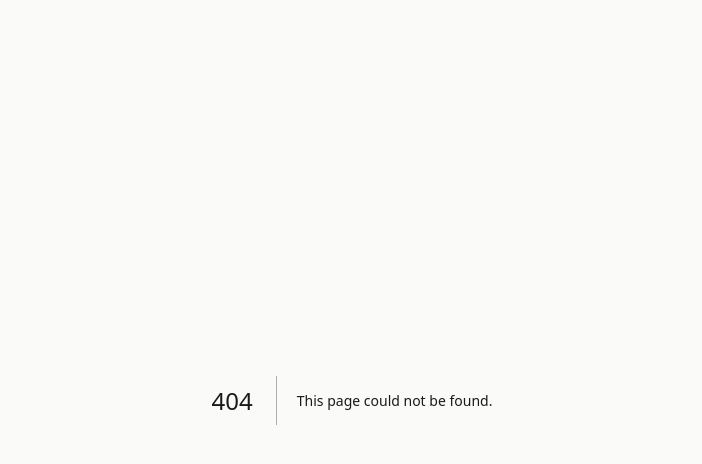
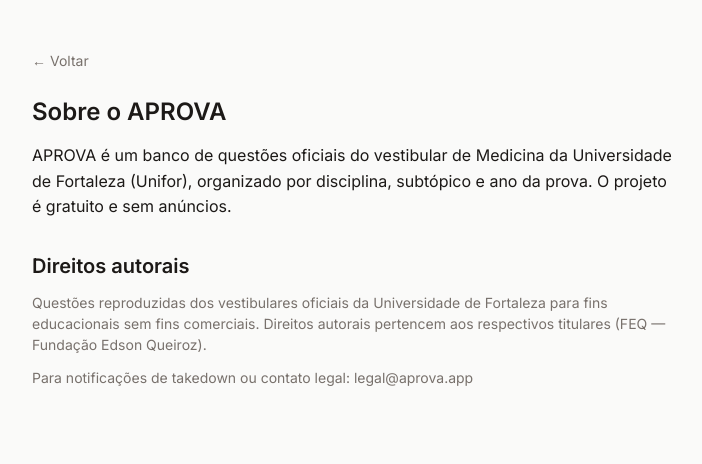
Before and after one commit to raioxdaobra/APROVA, a Next.js app: page /sobre in a window 1280 px wide. Before the commit this address had no page. Shown: the top 464 px of the page, without its empty margins (288-990 px from the left). Built offline with nearby package versions, Linux system fonts and the light colour scheme.

Commit message:
feat: add about, privacy and terms placeholder pages

```diff
--- /dev/null
+++ b/src/app/privacidade/page.tsx
@@ -0,0 +1,17 @@
+import Link from 'next/link';
+
+export const metadata = { title: 'Privacidade — APROVA' };
+
+export default function PrivacidadePage() {
+  return (
+    <main className="container max-w-2xl py-12">
+      <Link href="/" className="text-sm text-muted-foreground hover:underline">← Voltar</Link>
+      <h1 className="mt-6 text-2xl font-semibold">Política de Privacidade</h1>
+      <p className="mt-4 text-sm text-muted-foreground">
+        Versão completa em desenvolvimento. Em breve esta página listará exatamente quais dados coletamos,
+        com quais serviços compartilhamos (Supabase, Vercel, PostHog, Sentry), por quanto tempo retemos,
+        e como exercer os direitos garantidos pela LGPD.
+      </p>
+    </main>
+  );
+}
--- /dev/null
+++ b/src/app/sobre/page.tsx
@@ -0,0 +1,24 @@
+import Link from 'next/link';
+
+export const metadata = { title: 'Sobre — APROVA' };
+
+export default function SobrePage() {
+  return (
+    <main className="container max-w-2xl py-12">
+      <Link href="/" className="text-sm text-muted-foreground hover:underline">← Voltar</Link>
+      <h1 className="mt-6 text-2xl font-semibold">Sobre o APROVA</h1>
+      <p className="mt-4 text-base">
+        APROVA é um banco de questões oficiais do vestibular de Medicina da Universidade de Fortaleza (Unifor),
+        organizado por disciplina, subtópico e ano da prova. O projeto é gratuito e sem anúncios.
+      </p>
+      <h2 className="mt-8 text-xl font-semibold">Direitos autorais</h2>
+      <p className="mt-3 text-sm text-muted-foreground">
+        Questões reproduzidas dos vestibulares oficiais da Universidade de Fortaleza para fins educacionais
+        sem fins comerciais. Direitos autorais pertencem aos respectivos titulares (FEQ — Fundação Edson Queiroz).
+      </p>
+      <p className="mt-3 text-sm text-muted-foreground">
+        Para notificações de takedown ou contato legal: legal@aprova.app
+      </p>
+    </main>
+  );
+}
--- /dev/null
+++ b/src/app/termos/page.tsx
@@ -0,0 +1,15 @@
+import Link from 'next/link';
+
+export const metadata = { title: 'Termos — APROVA' };
+
+export default function TermosPage() {
+  return (
+    <main className="container max-w-2xl py-12">
+      <Link href="/" className="text-sm text-muted-foreground hover:underline">← Voltar</Link>
+      <h1 className="mt-6 text-2xl font-semibold">Termos de Uso</h1>
+      <p className="mt-4 text-sm text-muted-foreground">
+        Versão completa em desenvolvimento.
+      </p>
+    </main>
+  );
+}
```
